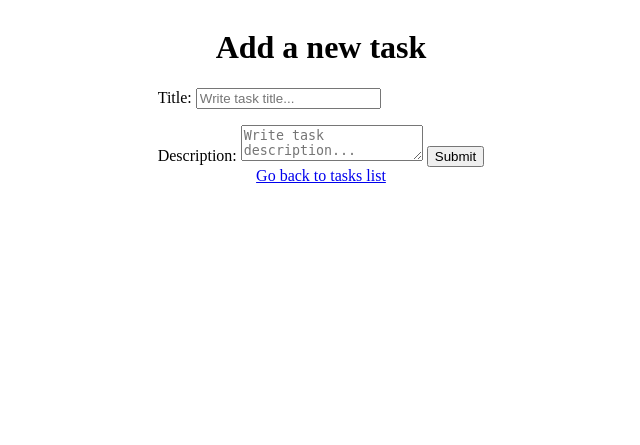
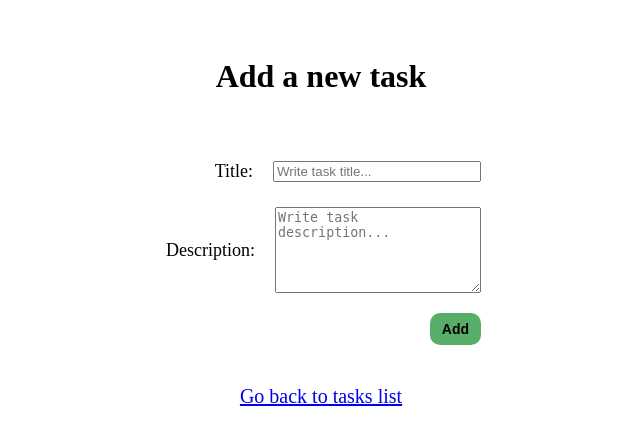
Before and after one commit to joselws/django-tasks, a Django app: page /tasks/add in a window 1280 px wide. Shown: the top 445 px of the page, without its empty margins (319-959 px from the left). Run offline with Django 5.2, Linux system fonts and the light colour scheme.

Commit message:
added form page simple css

```diff
--- a/todolist/tasks/static/tasks/styles.css
+++ b/todolist/tasks/static/tasks/styles.css
@@ -33,7 +33,7 @@ body * {
 
 /* tasks page */
 
-#tasks-title {
+.title {
     margin: 50px 0px;
 }
 
@@ -93,3 +93,38 @@ body * {
 .delete-btn {
     background-color: #E2574C;
 }
+
+/* form */
+
+#task-form {
+    display: flex;
+    flex-direction: column;
+    margin-bottom: 30px;
+}
+
+.form-section {
+    display: flex;
+    flex-direction: row;
+    justify-content: flex-end;
+    align-items: center;
+    margin: 10px 0px;
+    width: 320px;
+}
+
+label {
+    font-size: 18px;
+    padding-right: 20px;
+    text-align: left;
+}
+
+textarea, input[type=text] {
+    width: 200px;
+}
+
+textarea {
+    height: 80px;
+}
+
+.submit-btn {
+    background-color: #58AD69;
+}
--- a/todolist/tasks/templates/tasks/add.html
+++ b/todolist/tasks/templates/tasks/add.html
@@ -4,10 +4,11 @@
 
 {% block body %}
 
-    <h1>Add a new task</h1>
+    <h1 class="title">Add a new task</h1>
 
-    <form action="{% url 'add' %}" method="post">
+    <form action="{% url 'add' %}" method="post" id="task-form">
         {% csrf_token %}
+        <div class="form-section">
             <label for="task-title">Title:</label>
             <input
                 id="task-title"
@@ -19,13 +20,18 @@
                 required
             />
             <p>{{ message }}</p>
+        </div>
+        <div class="form-section">
             <label for="task-description">Description:</label>
             <textarea
                 id="task-description"
                 name="description"
                 placeholder="Write task description..."></textarea>
-        <input type="submit" value="Submit" />
+        </div>
+        <div class="form-section">
+            <input class="button submit-btn" type="submit" value="Add" />
+        </div>
     </form>
 
-    <a href="{% url 'show_tasks' %}">Go back to tasks list</a>
+    <a class="link" href="{% url 'show_tasks' %}">Go back to tasks list</a>
 {% endblock %}
--- a/todolist/tasks/templates/tasks/tasks.html
+++ b/todolist/tasks/templates/tasks/tasks.html
@@ -4,7 +4,7 @@
 
 {% block body %}
 
-    <h1 id="tasks-title">Tasks</h1>
+    <h1 class="title">Tasks</h1>
 
     <a class="link" href="{% url 'add' %}">Add a new task</a>
 
```
Lines whose indentation alone changed are shown as unchanged.
